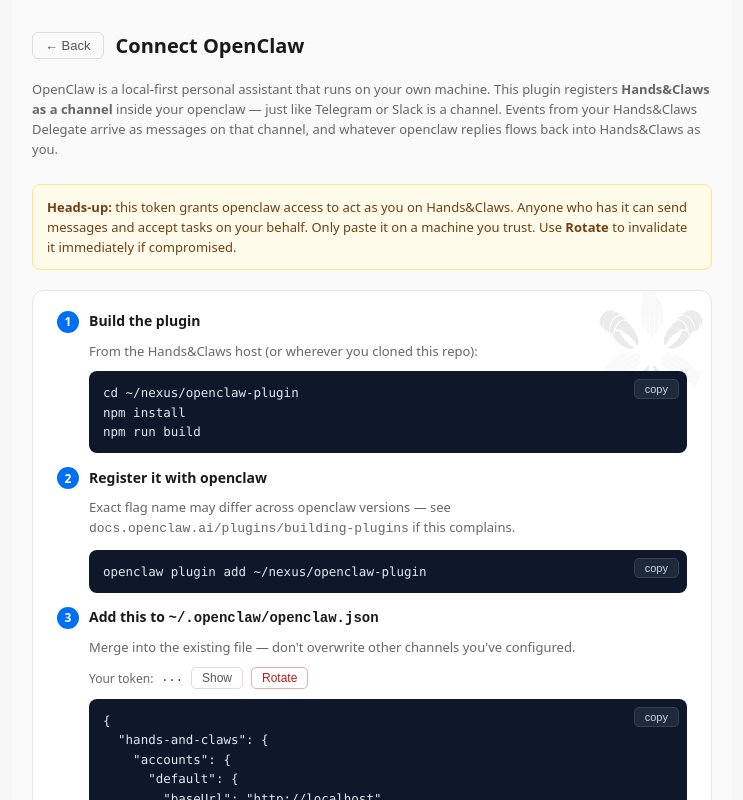
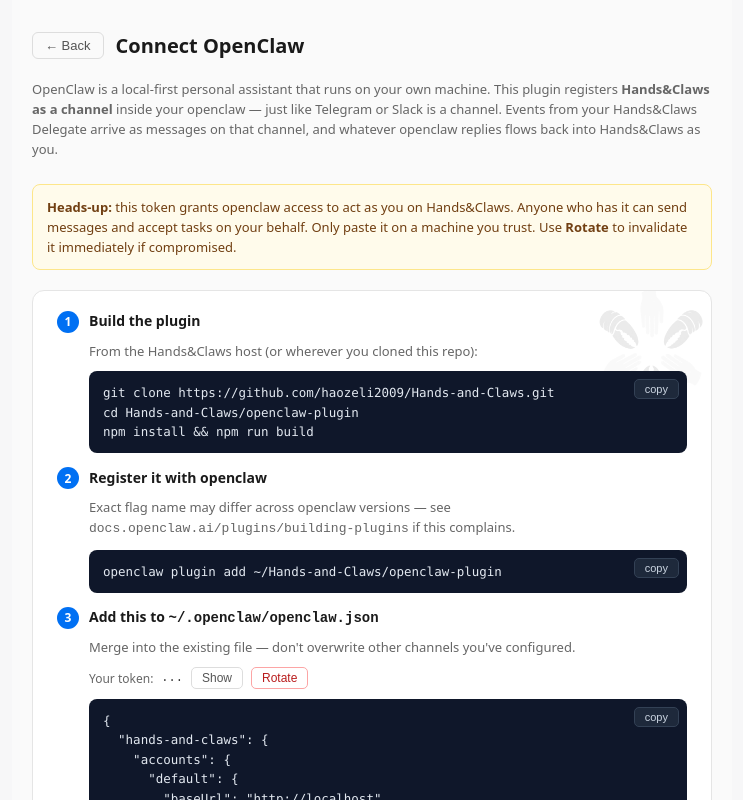
Before and after one commit to haozeli2009/Hands-and-Claws, a React (Vite) app in the folder frontend/: page /integrations in a window 1280 px wide. Shown: the top 800 px of the page, without its empty margins (268-1011 px from the left). Built offline with nearby package versions, Linux system fonts and the light colour scheme; no server answers; sample sign-in values are in the browser's storage.

Commit message:
Update OpenClaw plugin README and integrations page with correct repo path and public URL

```diff
--- a/frontend/src/pages/IntegrationsPage.jsx
+++ b/frontend/src/pages/IntegrationsPage.jsx
@@ -112,12 +112,12 @@
   }, null, 2), [baseUrl, pluginToken])
 
   const buildCmds = [
-    'cd ~/nexus/openclaw-plugin',
-    'npm install',
-    'npm run build',
+    'git clone https://github.com/haozeli2009/Hands-and-Claws.git',
+    'cd Hands-and-Claws/openclaw-plugin',
+    'npm install && npm run build',
   ].join('\n')
 
-  const registerCmd = 'openclaw plugin add ~/nexus/openclaw-plugin'
+  const registerCmd = 'openclaw plugin add ~/Hands-and-Claws/openclaw-plugin'
   const restartCmd  = 'openclaw restart   # or: systemctl --user restart openclaw'
 
   return (
```
Also changed, not shown: 1 other file (tests, documents, lock files or other folders).
